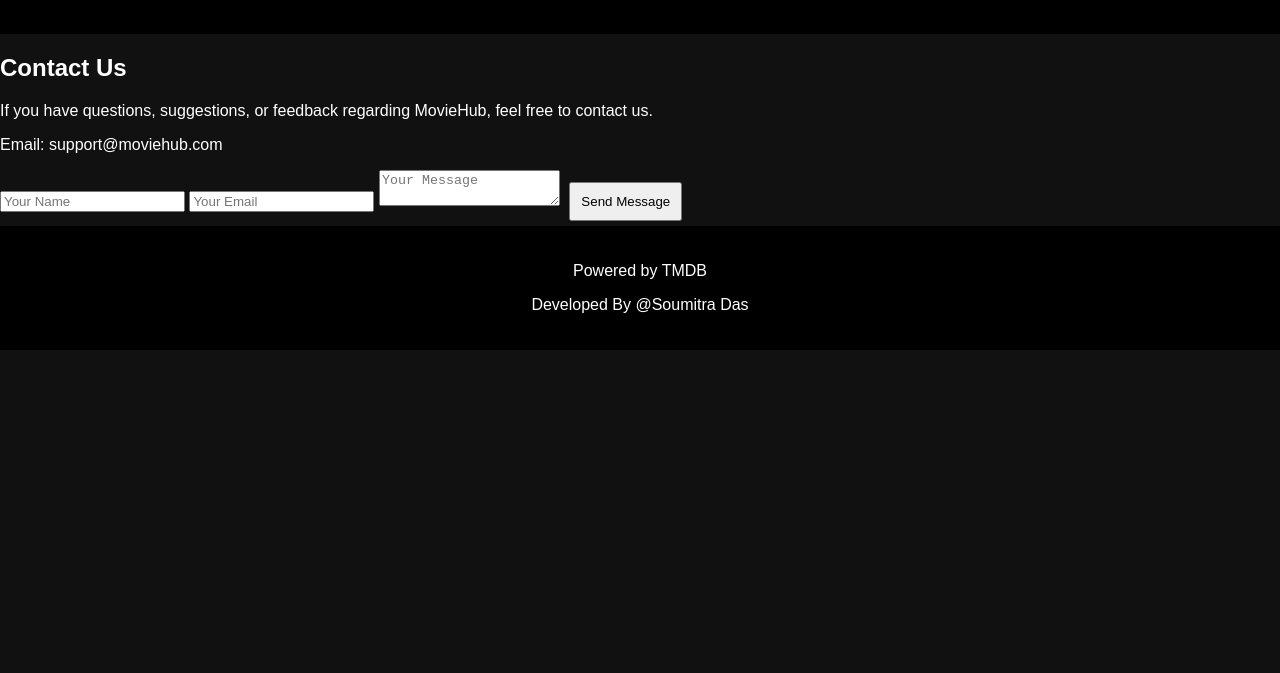
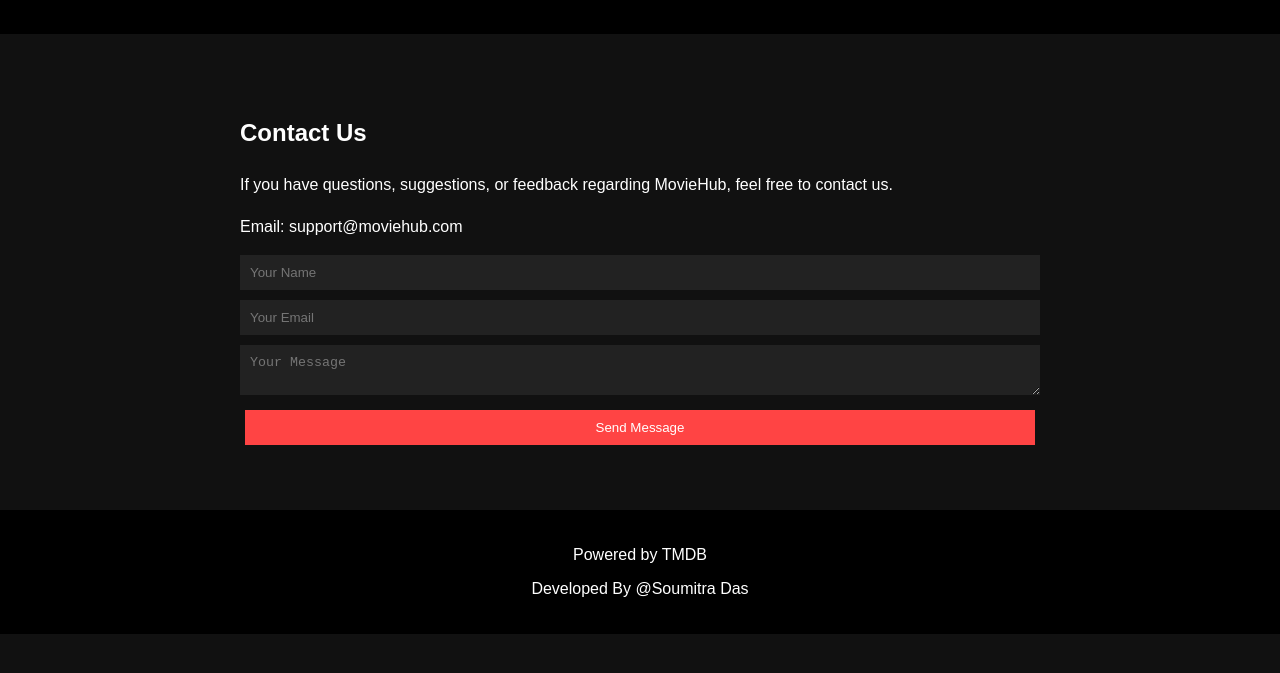
Before and after one commit to dassoumitra/movie-hub, a plain HTML site: page contact.html in a window 1280 px wide. Shown: the part 77-750 px from the top of the page. Drawn offline with Linux system fonts and the light colour scheme.

Commit message:
style updated

```diff
--- a/style.css
+++ b/style.css
@@ -128,3 +128,31 @@
 .articles a:hover{
 background:#333;
 }
+
+.page{
+max-width:800px;
+margin:40px auto;
+padding:20px;
+line-height:1.6;
+}
+
+form{
+display:flex;
+flex-direction:column;
+gap:10px;
+}
+
+form input, form textarea{
+padding:10px;
+border:none;
+background:#222;
+color:white;
+}
+
+form button{
+padding:10px;
+background:#ff4444;
+color:white;
+border:none;
+cursor:pointer;
+}
```
